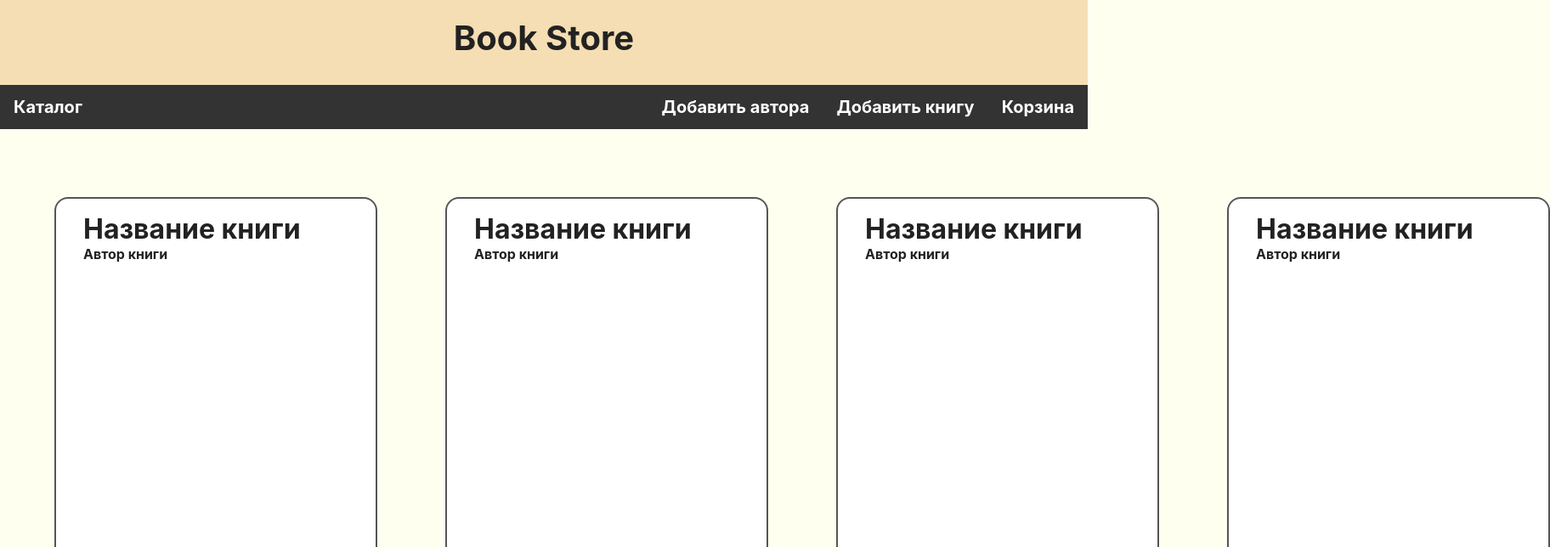
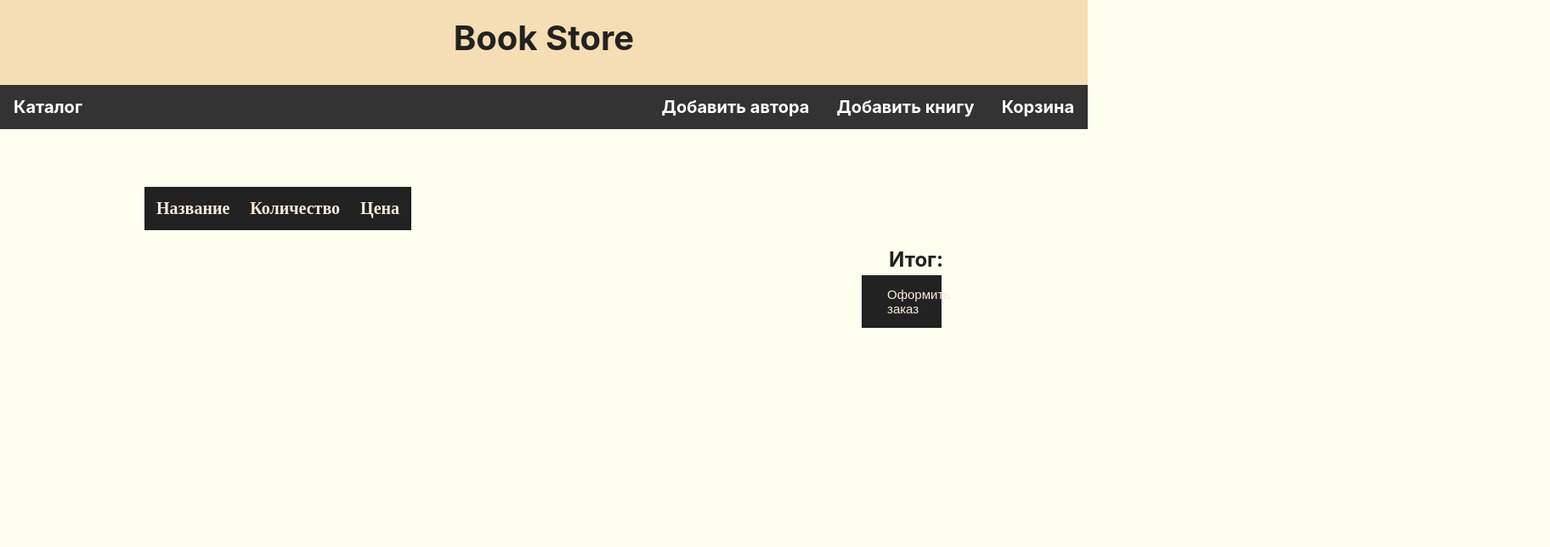
Before and after one commit to YaroslavIzotov02/book-store-react-app, a React (Create React App) app: page / in a window 1280 px wide. Both pictures are taken after a click on the link "Корзина". Shown: the top 644 px of the page at 85% size, 1824 px wide, since content can reach past the window. Built offline with nearby package versions, Linux system fonts and the light colour scheme.

Commit message:
добавил функционал корзины

```diff
--- a/src/Components/Book.js
+++ b/src/Components/Book.js
@@ -8,6 +8,10 @@ const Book = (props) => {
   }
   const showInfo = () => {
     alert(props.book.author)
+  }
+  const addToCart = (id) => {
+    console.log(id)
+    props.addToCart(id)
   }
   return (
     <div key={props.book.id} className="book">
@@ -20,7 +24,7 @@ const Book = (props) => {
         title={props.book.title}
       /> */}
       <div className="menu">
-        <button>+ в корзину</button>
+        <button onClick={() => addToCart(props.book.id)}>+ в корзину</button>
         <button onClick={() => removeBook(props.book.id)}>удалить</button>
         <button>обновить</button>
         <button onClick={showInfo}>информация</button>
--- a/src/BookForm.js
+++ b/src/Components/BookForm.js
@@ -1,6 +1,6 @@
 import React, { useState, useEffect } from 'react'
-import { authors } from './Components/authors'
-import { books } from './Components/books'
+import { authors } from './authors'
+import { books } from './books'
 
 //компонент добавления новой книги в каталог
 const BookForm = (props) => {
--- /dev/null
+++ b/src/Components/Cart.js
@@ -0,0 +1,41 @@
+import React, { useState, useEffect } from 'react'
+import { cartItems } from './cartItems'
+import { NavBar } from '..'
+import { Header } from '..'
+import { Footer } from '..'
+
+//компонент корзины
+function Cart() {
+  const [items, setItems] = useState(cartItems)
+  console.log(items)
+  return (
+    <>
+      <Header />
+      <NavBar />
+      <div className="cart">
+        <table>
+          <th>Название</th>
+          <th>Количество</th>
+          <th>Цена</th>
+          {items.map((item, index) => (
+            <tr key={index} className="item">
+              <td>
+                {item.title}, {item.author}
+                <button type="submit">удалить</button>
+              </td>
+              <td> </td>
+              <td>{item.price}</td>
+            </tr>
+          ))}
+        </table>
+        <p>Итог:</p>
+        <button id="submit" type="submit">
+          Оформить заказ
+        </button>
+      </div>
+      <Footer />
+    </>
+  )
+}
+
+export default Cart
--- a/src/Components/books.js
+++ b/src/Components/books.js
@@ -5,7 +5,7 @@ export let books = [
     author: 'Автор книги',
     description: '',
     pageCount: '',
-    price: '',
+    price: '555',
     img: 'https://marketplace.canva.com/EAD7WuSVrt0/1/0/1003w/canva-colorful-illustration-young-adult-book-cover-LVthABb24ik.jpg',
   },
   {
@@ -14,7 +14,7 @@ export let books = [
     author: 'Автор книги',
     description: '',
     pageCount: '',
-    price: '',
+    price: '111',
     img: 'https://marketplace.canva.com/EAD7WuSVrt0/1/0/1003w/canva-colorful-illustration-young-adult-book-cover-LVthABb24ik.jpg',
   },
   {
@@ -23,7 +23,7 @@ export let books = [
     author: 'Автор книги',
     description: '',
     pageCount: '',
-    price: '',
+    price: '333',
     img: 'https://marketplace.canva.com/EAD7WuSVrt0/1/0/1003w/canva-colorful-illustration-young-adult-book-cover-LVthABb24ik.jpg',
   },
   {
@@ -32,7 +32,7 @@ export let books = [
     author: 'Автор книги',
     description: '',
     pageCount: '',
-    price: '',
+    price: '444',
     img: 'https://marketplace.canva.com/EAD7WuSVrt0/1/0/1003w/canva-colorful-illustration-young-adult-book-cover-LVthABb24ik.jpg',
   },
   {
--- /dev/null
+++ b/src/Components/cartItems.js
@@ -0,0 +1 @@
+export const cartItems = []
--- a/src/index.css
+++ b/src/index.css
@@ -160,3 +160,68 @@ li a:hover {
 li a:active {
   background: rgb(124, 124, 124);
 }
+
+.cart {
+  margin-top: 50px;
+  display: block;
+  position: absolute;
+  top: 170px;
+  bottom: 170px;
+  left: 170px;
+  right: 170px;
+}
+
+.cart table {
+  font-size: 20px;
+  font-family: 'Times New Roman', Times, serif;
+  border-collapse: collapse;
+}
+
+.cart table td {
+  border: solid;
+  border-width: 4px;
+  width: 600px;
+  text-align: center;
+  padding: 10px;
+}
+
+.cart table th {
+  padding: 10px;
+  background-color: #222;
+  color: antiquewhite;
+  border: 4px solid #222;
+}
+
+.cart p {
+  font-size: 24px;
+  text-align: right;
+}
+
+#submit {
+  width: 10%;
+  background-color: #222;
+  border: none;
+  color: antiquewhite;
+  font-size: 15px;
+  padding: 14px 30px;
+  text-decoration: none;
+  margin: 4px 2px;
+  cursor: pointer;
+  float: right;
+}
+
+td button {
+  background-color: #222;
+  border: none;
+  color: antiquewhite;
+  font-size: 15px;
+  padding: 10px 25px;
+  text-decoration: none;
+  margin: 4px 2px;
+  cursor: pointer;
+  float: right;
+}
+
+.cart button:hover {
+  background: gray;
+}
--- a/src/index.js
+++ b/src/index.js
@@ -6,8 +6,10 @@ import App from './Components/App'
 import reportWebVitals from './reportWebVitals'
 import { books } from './Components/books'
 import { authors } from './Components/authors'
-import BookForm from './BookForm'
+import { cartItems } from './Components/cartItems'
+import BookForm from './Components/BookForm'
 import Book from './Components/Book'
+import Cart from './Components/Cart'
 import { el } from './Components/Contacts'
 
 //компонент каталога
@@ -18,13 +20,17 @@ function Catalog() {
     console.log(newCatalog)
     setCatalog(newCatalog)
   }
+  const addToCart = (id) => {
+    let item = catalog.find(item => item.id === id)
+    cartItems.push(item)
+  }
   return (
     <>
       <Header />
       <NavBar />
       <div className="catalog">
         {catalog.map((book, index) => {
-          return <Book book={book} handleRemove={removeBook}></Book>
+          return <Book book={book} handleRemove={removeBook} addToCart={addToCart}></Book>
         })}
       </div>
       <Footer />
@@ -61,7 +67,7 @@ const AuthorForm = () => {
   )
 }
 
-const Header = () => {
+export const Header = () => {
   return (
     <div className="header">
       <p>Book Store</p>
@@ -69,7 +75,7 @@ const Header = () => {
   )
 }
 
-const Footer = () => {
+export const Footer = () => {
   return (
     <div className="footer">
       <p></p>
@@ -100,7 +106,7 @@ function AuthorPage() {
 }
 
 //компонент меню
-function NavBar() {
+export function NavBar() {
   function openBookPage() {
     ReactDOM.render(<BookPage />, document.getElementById('root'))
   }
@@ -110,10 +116,15 @@ function NavBar() {
   function openCatalogPage() {
     ReactDOM.render(<Catalog />, document.getElementById('root'))
   }
+  function openCart() {
+    ReactDOM.render(<Cart />, document.getElementById('root'))
+  }
   return (
     <ul className="navbar">
       <li>
-        <a href="#">Корзина</a>
+        <a href="#" onClick={openCart}>
+          Корзина
+        </a>
       </li>
       <li style={{ float: 'left' }}>
         <a href="#" onClick={openCatalogPage}>
```
